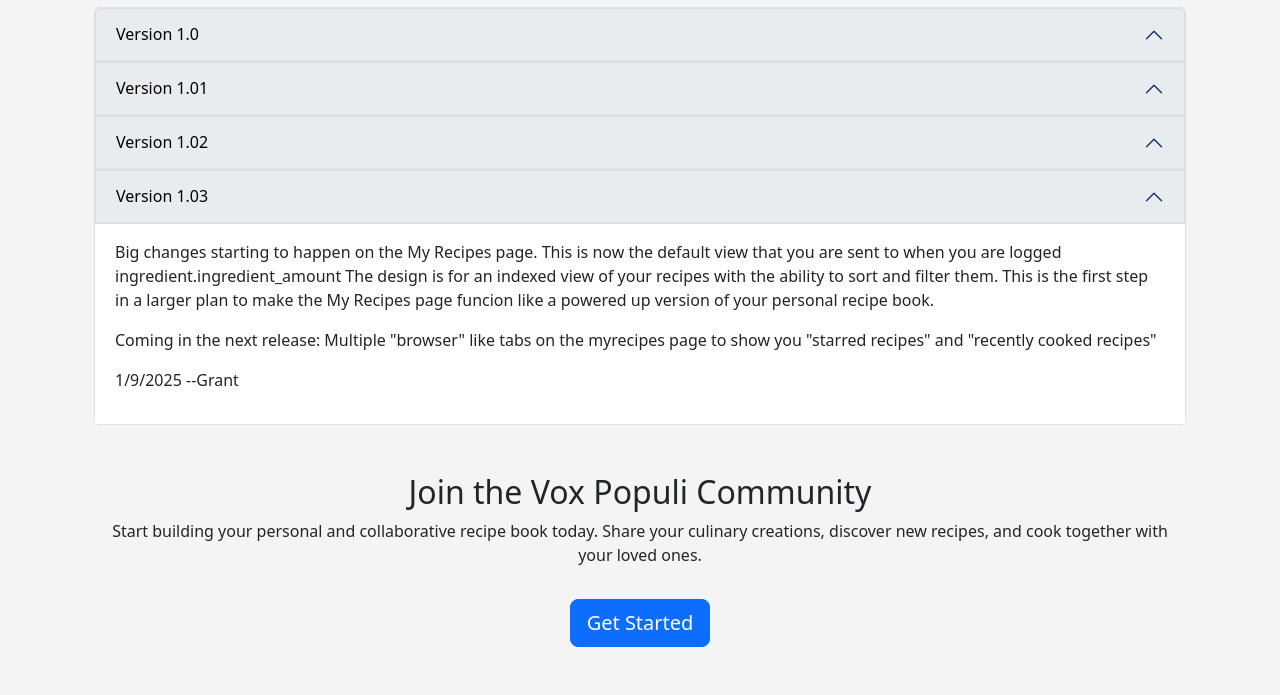
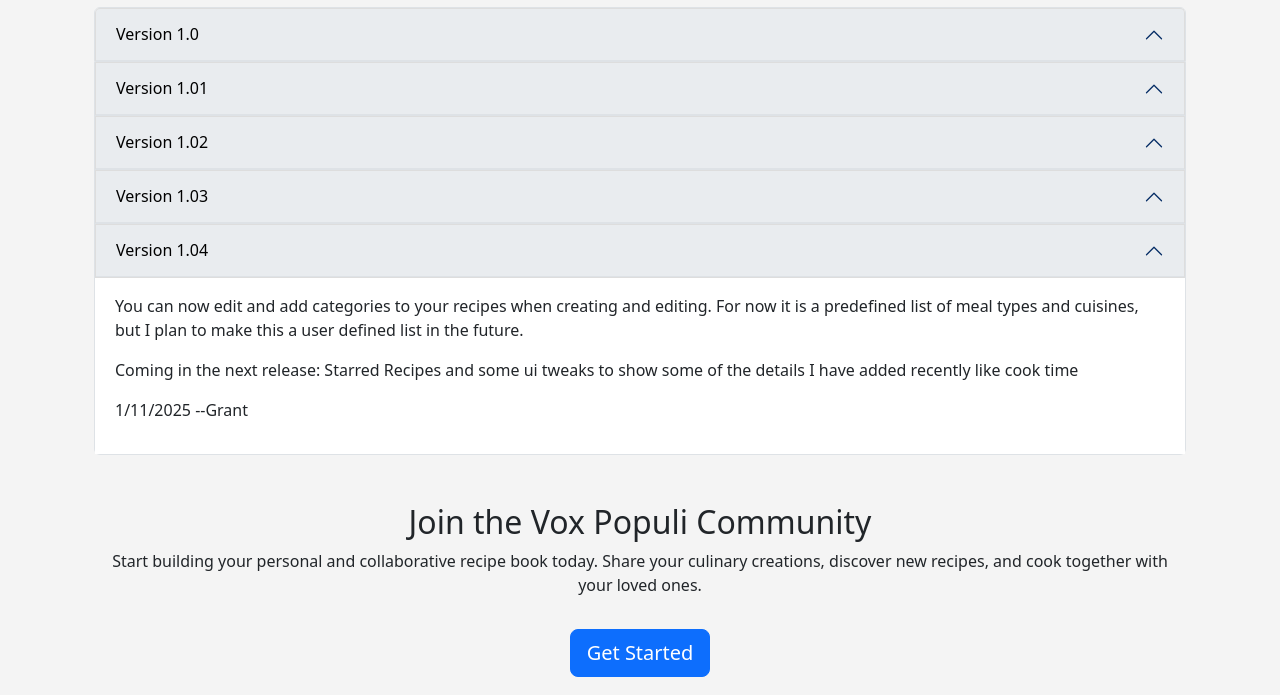
Before and after one commit to louigra/voxpopulirecipes, a Django app: page /about/ in a window 1280 px wide. Shown: the part 757-1452 px from the top of the page. Run offline with Django 5.2, Linux system fonts and the light colour scheme.

Commit message:
forgot to add release notes

```diff
--- a/mysite/voxpopulirecipes/templates/voxpopulirecipes/about.html
+++ b/mysite/voxpopulirecipes/templates/voxpopulirecipes/about.html
@@ -129,7 +129,7 @@
                                 Version 1.03
                             </button>
                         </h2>
-                        <div id="collapseFour" class="accordion-collapse show" aria-labelledby="headingFour" data-bs-parent="#featuresAccordion">
+                        <div id="collapseFour" class="accordion-collapse collapse" aria-labelledby="headingFour" data-bs-parent="#featuresAccordion">
                             <div class="accordion-body">
                                 <p>
                                 Big changes starting to happen on the My Recipes page.  This is now the default view that you are sent to when you are logged ingredient.ingredient_amount
@@ -141,6 +141,30 @@
                                 </p>
                                 <p>
                                 1/9/2025
+                                --Grant
+                                </p>
+                            </div>
+                        </div>
+                    </div>
+
+                    <!-- Version 1.04 -->
+                    <div class="accordion-item">
+                        <h2 class="accordion-header" id="headingFive">
+                            <button class="accordion-button" type="button" data-bs-toggle="collapse" data-bs-target="#collapseFive" aria-expanded="true" aria-controls="collapseFive">
+                                Version 1.04
+                            </button>
+                        </h2>
+                        <div id="collapseFive" class="accordion-collapse show" aria-labelledby="headingFive" data-bs-parent="#featuresAccordion">
+                            <div class="accordion-body">
+                                <p>
+                                You can now edit and add categories to your recipes when creating and editing.
+                                For now it is a predefined list of meal types and cuisines, but I plan to make this a user defined list in the future.
+                                </p>
+                                <p>
+                                Coming in the next release: Starred Recipes and some ui tweaks to show some of the details I have added recently like cook time
+                                </p>
+                                <p>
+                                1/11/2025
                                 --Grant
                                 </p>
                             </div>
```
